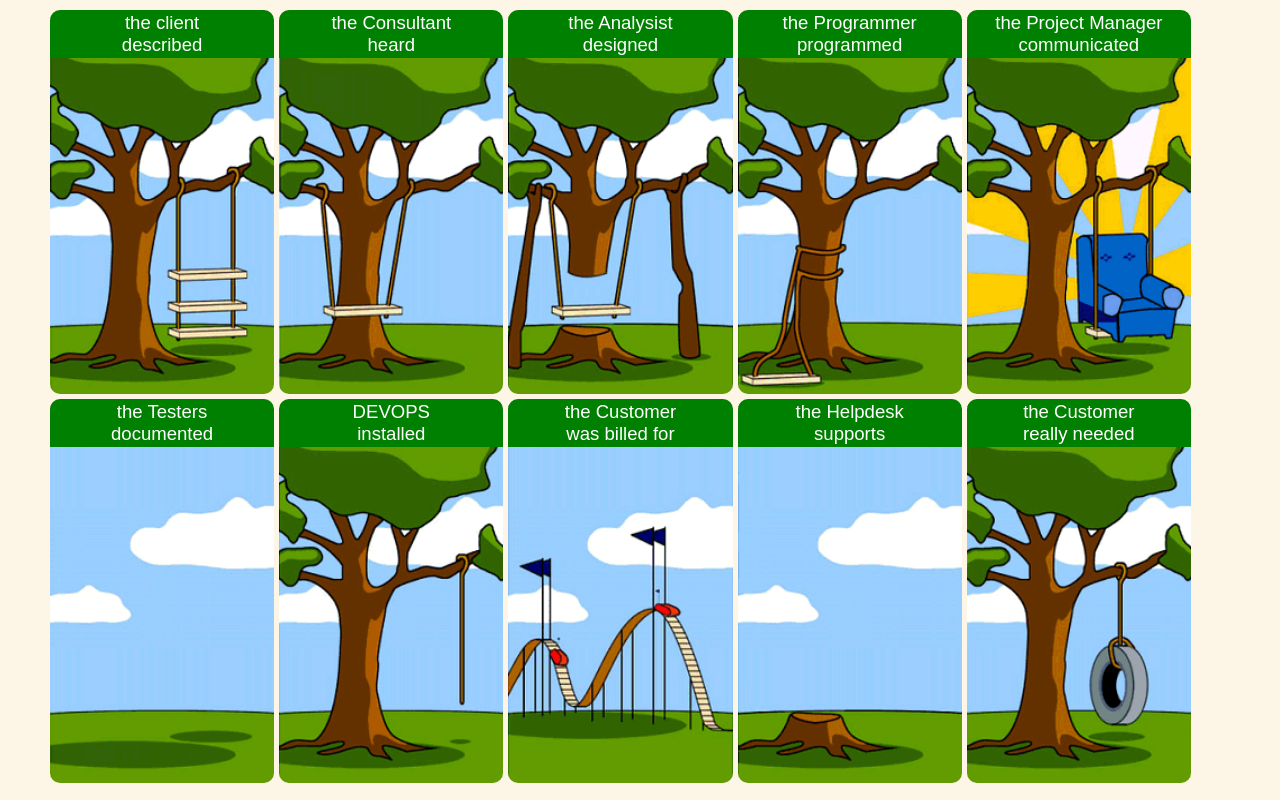
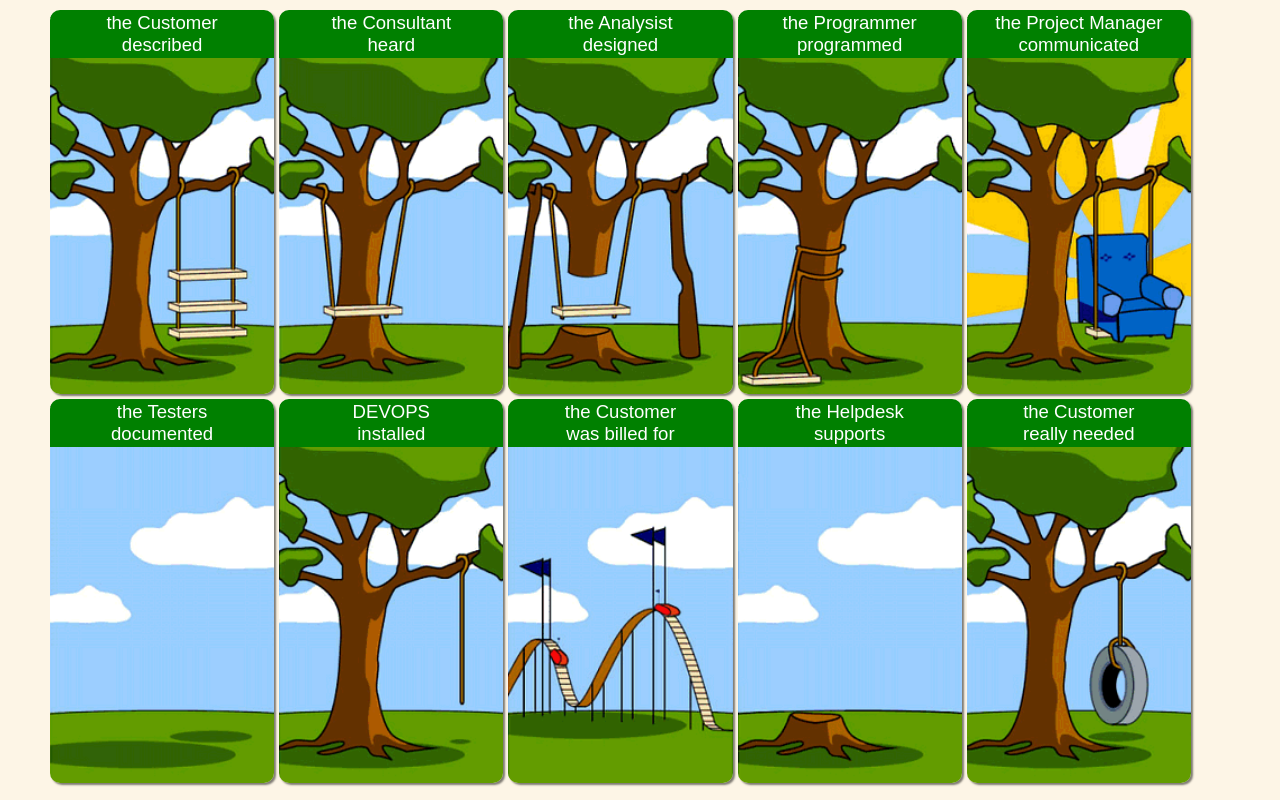
Before and after one commit to project-cartoon/project-cartoon.github.io, a plain HTML site: page index.html in a window 1280 px wide. Drawn offline with Linux system fonts and the light colour scheme.

Commit message:
layout fixes

```diff
--- a/index.html
+++ b/index.html
@@ -36,6 +36,9 @@
             position: relative;
             border-radius: calc(2 * var(--gap));
             height: 48vh;
+            box-shadow: 2px 2px 2px 0px rgba(0, 0, 0, 0.5);
+            order:1px solid  rgba(10, 10, 10, 0.5);
+
         }
 
         @media (max-width: 1200px) {
@@ -98,7 +101,7 @@
             connectedCallback() {
                 let language = {
                     en: [
-                        'the client_described',
+                        'the Customer_described',
                         'the Consultant_heard',
                         'the Analysist_designed',
                         'the Programmer_programmed',
@@ -109,16 +112,16 @@
                         'the Helpdesk_supports',
                         'the Customer_really needed'],
                     nl: [
-                        'de Client_beschreef',
+                        'de Klant_beschreef',
                         'de Consultant_schreef op',
                         'de Analist_ontwerpte',
                         'de Programmeur_codeerde',
                         'de Project Manager_communiceerde',
                         'de Testers documenteerden',
                         'ICT Beheer_installeerde',
-                        'de Client kreeg_een rekening voor',
+                        'de Klant kreeg_een rekening voor',
                         'de Helpdesk ondersteund',
-                        'de Client_had nodig']
+                        'de Klant_had nodig']
                 }
                 let titles = language[urlParamater('lang') || navigator.language.split("-")[0]] || language["en"];
                 this.append(...titles.map((title, index) =>
```
